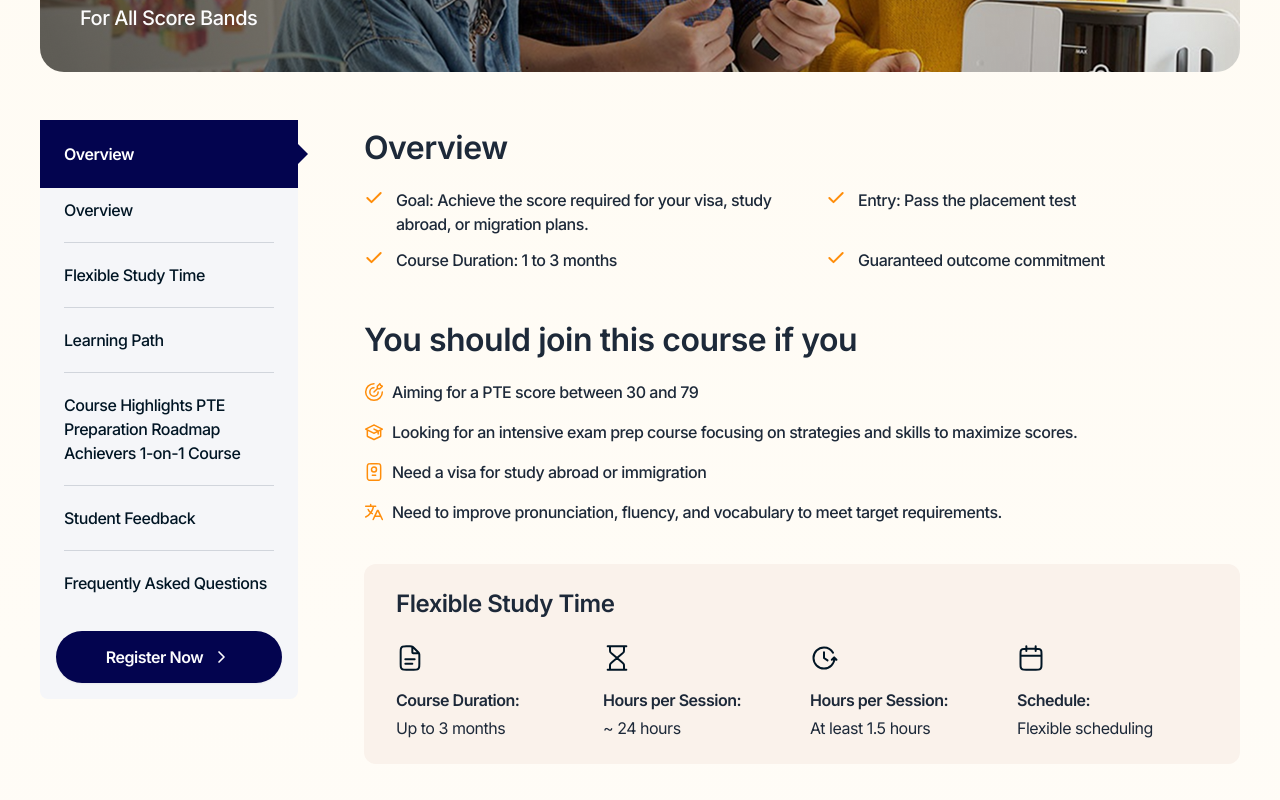
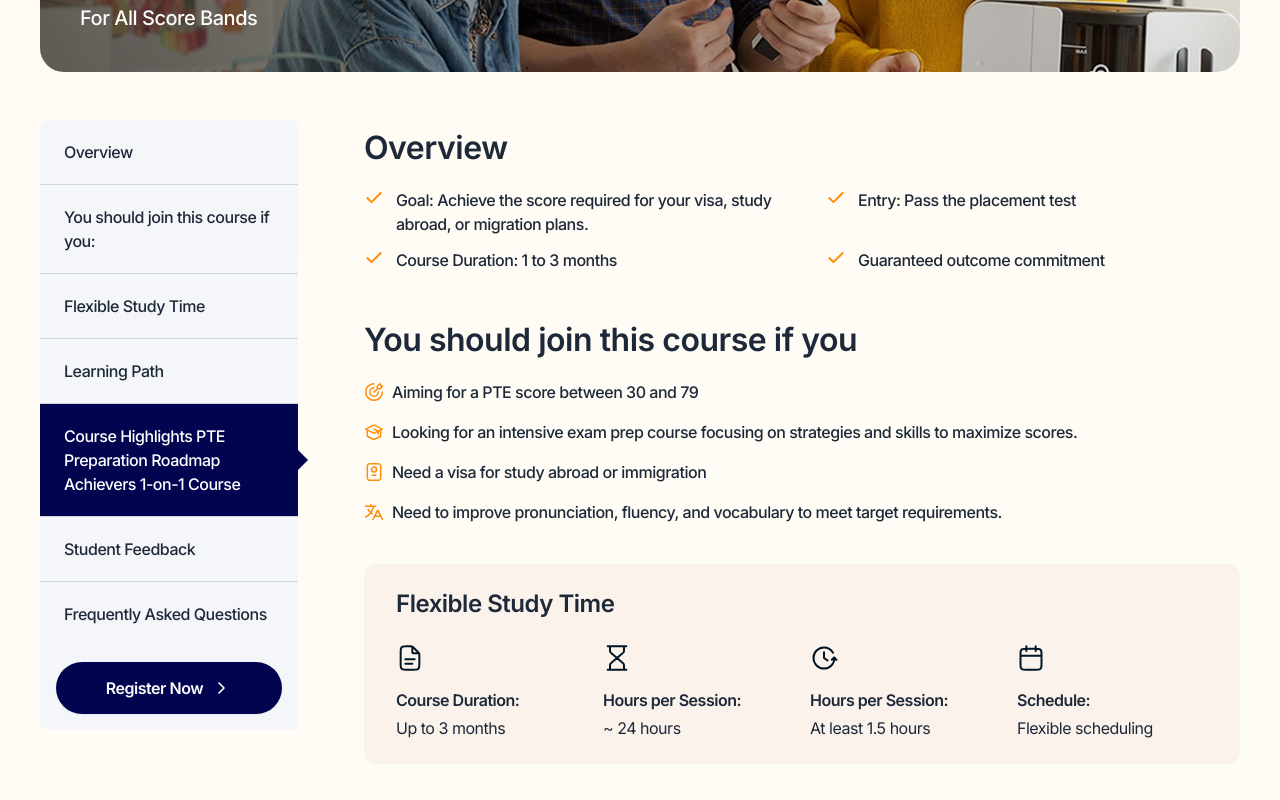
Before and after one commit to hoanglocdn95/Q3-landing-page, a Next.js app: page /en/courses/foundation-achievers-1 in a window 1280 px wide. Shown: the part 560-1360 px from the top of the page. Built offline with nearby package versions, Linux system fonts and the light colour scheme; a web font is replaced by a local one.

Commit message:
fix: improve ui

```diff
--- a/src/app/[locale]/about/page.tsx
+++ b/src/app/[locale]/about/page.tsx
@@ -142,7 +142,7 @@ const Page = async ({ params }: { params: Promise<{ locale: ELocale }> }) => {
           <p className="text-12 font-600 mb-5 tracking-[0.5em] text-white uppercase">
             {t.mission.introduce}
           </p>
-          <h2 className="font-space-grotesk text-32 md:text-48 px-4 leading-[1.3] whitespace-pre-line text-[#E6E6E6] lg:text-[56px]">
+          <h2 className="font-space-grotesk text-32 md:text-48 px-4 leading-[1.3] font-bold whitespace-pre-line text-[#E6E6E6] lg:text-[56px]">
             {t.mission.values}
           </h2>
         </div>
--- a/src/app/[locale]/courses/[slug]/_components/course-overview.tsx
+++ b/src/app/[locale]/courses/[slug]/_components/course-overview.tsx
@@ -34,22 +34,24 @@ const CourseOverview = ({
       courseName={courseName}
       hasMenu
       containerClassName="pt-10 md:pt-8 lg:pt-12"
-      id="course-overview"
     >
+      <section id="course-overview" data-section="course-overview">
         <h2 className="text-24 lg:text-32 font-600 mb-4 lg:mb-3">
           {t.course_overview.overview}
         </h2>
-      <ul className="mb-10 flex flex-wrap gap-x-8 gap-y-2 lg:gap-x-12 lg:gap-y-3">
+        <ul className="mb-10 flex flex-col flex-wrap gap-x-8 gap-y-2 sm:flex-row lg:gap-x-12 lg:gap-y-3">
           {overview.map((item, index) => (
             <li
               key={index}
-            className="lg:text-16 font-500 text-14 flex w-[calc(100%/2-16px)] gap-3 lg:w-[calc(100%/2-24px)]"
+              className="lg:text-16 font-500 text-14 flex gap-3 sm:w-[calc(100%/2-16px)] lg:w-[calc(100%/2-24px)]"
             >
               <CheckIcon className="flex-shrink-0 text-orange-500" />
               {item.title}
             </li>
           ))}
         </ul>
+      </section>
+      <section id="reasons-to-join" data-section="reasons-to-join">
         <h2 className="font-600 text-24 lg:text-32 mb-4 lg:mb-3">
           {t.course_overview.reasons_to_join}
         </h2>
@@ -57,21 +59,23 @@ const CourseOverview = ({
           {reasonsToJoin.map((reason, index) => (
             <li
               key={index}
-            className="text-14 font-500 lg:text-16 flex items-center"
+              className="text-14 font-500 lg:text-16 flex items-start"
             >
               <ImageIcon
                 icon={reason.icon}
                 alt={reason.icon}
-              className="mr-2 flex-shrink-0"
+                className="mt-0.5 mr-2 flex-shrink-0"
                 size="sm"
               />
               {reason.title}
             </li>
           ))}
         </ul>
-      <div
+      </section>
+      <section
         className="bg-background-tertiary rounded-12 px-6 py-5 lg:px-8 lg:py-6"
         id="study-details"
+        data-section="study-details"
       >
         <h3 className="text-20 md:text-24 font-600 mb-3 max-md:text-center md:mb-5 lg:mb-6">
           {t.course_overview.study_details.flexible_study_time}
@@ -122,7 +126,7 @@ const CourseOverview = ({
             </div>
           </div>
         </div>
-      </div>
+      </section>
     </MainContainer>
   );
 };
--- a/src/app/[locale]/courses/[slug]/_components/course-roadmap.tsx
+++ b/src/app/[locale]/courses/[slug]/_components/course-roadmap.tsx
@@ -64,7 +64,7 @@ const Stage = ({ title, description, className, index }: IStageProps) => {
         <h3 className="font-700 max-md:mb-1">{title}</h3>
         <ul className="text-14 list-disc space-y-1 pl-5">
           {description.map((item, index) => (
-            <li key={index} className="font-500 text-12">
+            <li key={index} className="font-500 text-14">
               {item}
             </li>
           ))}
--- a/src/app/[locale]/courses/[slug]/_components/main-container.tsx
+++ b/src/app/[locale]/courses/[slug]/_components/main-container.tsx
@@ -1,5 +1,4 @@
 import React, { PropsWithChildren } from 'react';
-import OverviewMenu from './overview-menu';
 import { cn } from '@/utils/cn';
 import { ELocale } from '@/constants/enum';
 
@@ -15,16 +14,13 @@ interface IProps extends PropsWithChildren {
 
 const MainContainer = ({
   id,
-  courseName,
-  locale,
   children,
-  hasMenu = false,
   fullWidth = false,
   className,
   containerClassName,
 }: IProps) => {
   return (
-    <section className={cn(className)} id={id}>
+    <section className={cn(className)} id={id} data-section={id}>
       <div
         className={cn(
           'section-container flex gap-[54px] py-10 lg:gap-[66px] lg:py-12',
@@ -32,15 +28,7 @@ const MainContainer = ({
         )}
       >
         {!fullWidth && (
-          <div className="hidden flex-shrink-0 md:block md:w-[225px] lg:w-[258px]">
-            {hasMenu && courseName && locale && (
-              <OverviewMenu
-                courseName={courseName}
-                className="sticky top-0"
-                locale={locale}
-              />
-            )}
-          </div>
+          <div className="hidden flex-shrink-0 md:block md:w-[225px] lg:w-[258px]"></div>
         )}
         <div
           className={cn('flex-1', {
--- a/src/app/[locale]/courses/[slug]/_components/overview-menu.tsx
+++ b/src/app/[locale]/courses/[slug]/_components/overview-menu.tsx
@@ -2,7 +2,7 @@
 import { ChevronRightIcon } from '@/components/icons';
 import { Button } from '@/components/ui/button';
 import { cn } from '@/utils/cn';
-import React from 'react';
+import React, { useEffect, useRef, useState } from 'react';
 import viTranslations from '@/locales/vi/course.json';
 import enTranslations from '@/locales/en/course.json';
 import { ELocale } from '@/constants/enum';
@@ -14,12 +14,124 @@ interface IProps {
 }
 
 const OverviewMenu = ({ className, courseName, locale }: IProps) => {
+  const [activeSection, setActiveSection] = useState('course-overview');
   const t = locale === ELocale.EN ? enTranslations : viTranslations;
+  // Lưu trữ vị trí cuộn trước đó để xác định hướng cuộn
+  const lastScrollTop = useRef(0);
+  // Lưu trữ hướng cuộn hiện tại (1: xuống, -1: lên)
+  const scrollDirection = useRef(1);
+
+  const determineScrollDirection = () => {
+    const st = window.scrollY || document.documentElement.scrollTop;
+    if (st > lastScrollTop.current) {
+      scrollDirection.current = 1; // cuộn xuống
+    } else if (st < lastScrollTop.current) {
+      scrollDirection.current = -1; // cuộn lên
+    }
+    lastScrollTop.current = st <= 0 ? 0 : st; // Cập nhật vị trí cuộn trước đó
+  };
+
+  useEffect(() => {
+    // Theo dõi sự kiện cuộn để xác định hướng
+    window.addEventListener('scroll', determineScrollDirection, {
+      passive: true,
+    });
+
+    // Tìm tất cả các section có data-section attribute
+    const sectionElements = document.querySelectorAll('[data-section]');
+
+    // Biến để lưu trữ timeout ID cho debounce
+    let debounceTimeout: NodeJS.Timeout | null = null;
+
+    // Biến để lưu trữ section active hiện tại
+    let currentActive = activeSection;
+
+    // Thời gian debounce (ms)
+    const debounceTime = 50;
+
+    // Khoảng thời gian tối thiểu giữa các lần thay đổi active section (ms)
+    const minChangeTime = 100;
+
+    // Thời gian lần cuối thay đổi active section
+    let lastChangeTime = 0;
+
+    const handleScroll = () => {
+      // Hủy timeout trước đó nếu có
+      if (debounceTimeout) {
+        clearTimeout(debounceTimeout);
+      }
+
+      // Tạo timeout mới để debounce
+      debounceTimeout = setTimeout(() => {
+        // Lấy thời gian hiện tại
+        const now = Date.now();
+
+        // Kiểm tra xem đã đủ thời gian từ lần thay đổi cuối chưa
+        if (now - lastChangeTime < minChangeTime) {
+          return;
+        }
+
+        // Lấy vị trí giữa màn hình
+        const viewportHeight = window.innerHeight;
+        const viewportMiddle = window.scrollY + viewportHeight / 2;
+
+        // Khoảng dung sai (tolerance) - phần trăm của chiều cao viewport
+        const tolerance = viewportHeight * 0.15; // 15% của chiều cao viewport
+
+        // Tìm section gần nhất với giữa màn hình
+        let closestSection = null;
+        let minDistance = Number.POSITIVE_INFINITY;
+
+        sectionElements.forEach(section => {
+          const rect = section.getBoundingClientRect();
+          const sectionMiddle = window.scrollY + rect.top + rect.height / 2;
+          const distance = Math.abs(sectionMiddle - viewportMiddle);
+
+          // Nếu section này gần giữa màn hình hơn section trước đó
+          if (distance < minDistance) {
+            minDistance = distance;
+            closestSection = section;
+          }
+        });
+
+        // Chỉ cập nhật nếu section gần nhất nằm trong khoảng dung sai
+        if (closestSection && minDistance <= tolerance) {
+          const newActiveSection =
+            (closestSection as HTMLElement).getAttribute('data-section') || '';
+
+          // Chỉ cập nhật nếu section active thay đổi
+          if (newActiveSection !== currentActive) {
+            currentActive = newActiveSection;
+            setActiveSection(newActiveSection);
+            lastChangeTime = now;
+          }
+        }
+      }, debounceTime);
+    };
+
+    // Theo dõi sự kiện cuộn
+    window.addEventListener('scroll', handleScroll, { passive: true });
+
+    // Gọi handleScroll một lần để thiết lập section active ban đầu
+    handleScroll();
+
+    return () => {
+      if (debounceTimeout) {
+        clearTimeout(debounceTimeout);
+      }
+      window.removeEventListener('scroll', determineScrollDirection);
+      window.removeEventListener('scroll', handleScroll);
+    };
+  }, [activeSection]);
 
   const menuItems = [
     {
       title: t.menu.overview,
       id: 'course-overview',
+    },
+    {
+      title: t.menu.reasons_to_join,
+      id: 'reasons-to-join',
     },
     {
       title: t.menu.study_details,
@@ -46,23 +158,26 @@ const OverviewMenu = ({ className, courseName, locale }: IProps) => {
   const handleScrollTo = (id: string) => {
     const element = document.getElementById(id);
     if (element) {
-      element.scrollIntoView({ behavior: 'smooth' });
+      element.scrollIntoView({ behavior: 'smooth', block: 'center' });
     }
   };
 
   return (
     <nav className={cn('bg-background-secondary rounded-8 text-16', className)}>
-      <h3 className="font-600 bg-primary before:border-l-primary relative px-6 py-[22px] text-white before:absolute before:top-1/2 before:-right-5 before:h-0 before:w-0 before:-translate-y-1/2 before:border-10 before:border-transparent before:content-['']">
-        {t.menu.overview}
-      </h3>
-      <ul className="mt-4 space-y-4 divide-y divide-gray-300 px-3 lg:mt-2.5 lg:space-y-5 lg:px-6">
-        {menuItems.map(item => (
+      <ul className="space-y-4 divide-y divide-gray-300 lg:space-y-5">
+        {menuItems.map((item, index) => (
           <li
             key={item.id}
-            className="text-dark font-500 text-14 lg:text-16 cursor-pointer pb-4 lg:pb-5"
+            className={cn(
+              'text-dark font-500 text-14 lg:text-16 mb-0 cursor-pointer px-3 py-4 lg:px-6 lg:py-5',
+              activeSection === item.id
+                ? "bg-primary before:!border-l-primary relative text-white before:absolute before:top-1/2 before:-right-5 before:h-0 before:w-0 before:-translate-y-1/2 before:border-10 before:border-transparent before:content-['']"
+                : '',
+              index === 0 && 'rounded-t-8',
+            )}
             onClick={() => handleScrollTo(item.id)}
           >
-            {item.title}
+            <h3>{item.title}</h3>
           </li>
         ))}
       </ul>
--- a/src/app/[locale]/courses/[slug]/page.tsx
+++ b/src/app/[locale]/courses/[slug]/page.tsx
@@ -18,6 +18,7 @@ import viTranslations from '@/locales/vi/course.json';
 import enTranslations from '@/locales/en/course.json';
 import { ELocale } from '@/constants/enum';
 import { Metadata } from 'next';
+import OverviewMenu from './_components/overview-menu';
 
 export function generateStaticParams() {
   return locales.flatMap(locale => {
@@ -113,6 +114,16 @@ export default async function Page({
           className="h-auto w-full md:hidden"
         />
       </section>
+      <div className="relative">
+        <div className="absolute left-4 hidden h-full flex-shrink-0 md:top-8 md:left-8 md:block md:w-[225px] lg:top-12 lg:w-[258px] xl:left-[calc(50vw-600px)]">
+          <div className="hidden flex-shrink-0 md:block md:w-[225px] lg:w-[258px]">
+            <OverviewMenu
+              courseName={courseDetail.name}
+              className="sticky top-0"
+              locale={locale}
+            />
+          </div>
+        </div>
         <CourseOverview
           courseName={courseDetail.name}
           overview={courseDetail.overview}
@@ -130,5 +141,6 @@ export default async function Page({
         <FAQ faq={courseDetail.faq} locale={locale} />
         <Registration banner={courseDetail.banner} locale={locale} />
       </div>
+    </div>
   );
 }
--- a/src/locales/en/course.json
+++ b/src/locales/en/course.json
@@ -4,6 +4,7 @@
   },
   "menu": {
     "overview": "Overview",
+    "reasons_to_join": "You should join this course if you:",
     "study_details": "Flexible Study Time",
     "course_roadmap": "Learning Path",
     "course_features": "Course Highlights",
--- a/src/locales/vi/course.json
+++ b/src/locales/vi/course.json
@@ -4,6 +4,7 @@
   },
   "menu": {
     "overview": "Tổng quan",
+    "reasons_to_join": "Bạn nên tham gia khóa học này nếu bạn:",
     "study_details": "Thời gian học tập linh hoạt",
     "course_roadmap": "Lộ trình học tập",
     "course_features": "Đặc Điểm Nổi Bật Của Khóa",
```
Also changed, not shown: src/app/globals.css (+16 -3 lines). Lines whose indentation alone changed are shown as unchanged.
